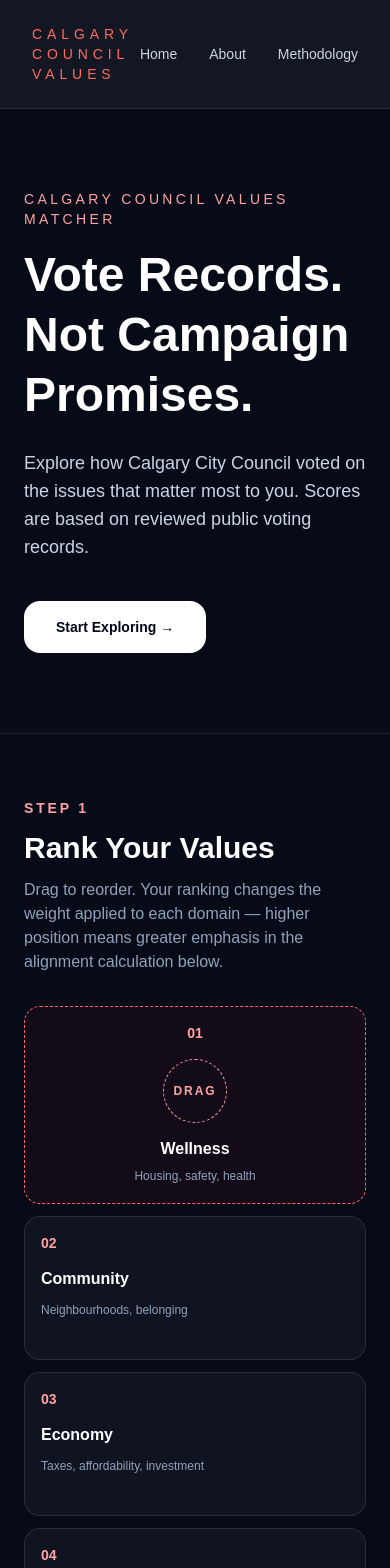
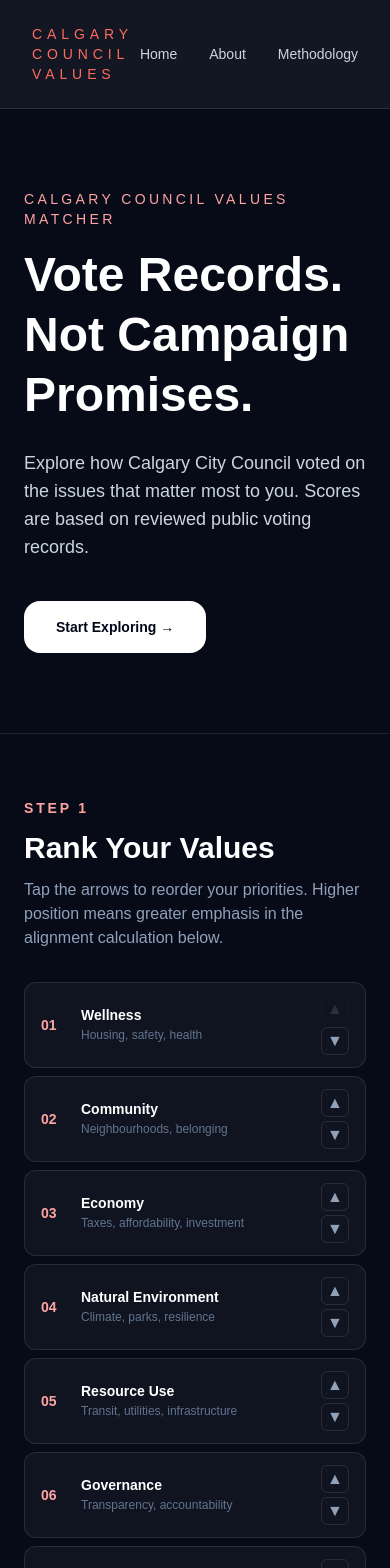
Before and after one commit to dariohudon/calgary-council-values, a Next.js app: page / in a window 390 px wide. Shown: the top 1568 px of the page. Built offline with nearby package versions, Linux system fonts and the light colour scheme.

Commit message:
Add mobile-friendly domain ranking controls

```diff
--- a/app/HomeClient.tsx
+++ b/app/HomeClient.tsx
@@ -179,14 +179,57 @@ export default function HomeClient({
               Step 1
             </p>
             <h2 className="text-3xl font-semibold">Rank Your Values</h2>
-            <p className="mt-3 max-w-3xl text-slate-400">
-              Drag to reorder. Your ranking changes the weight applied to
-              each domain — higher position means greater emphasis in the
-              alignment calculation below.
+            <p className="mt-3 max-w-3xl text-slate-400 md:hidden">
+              Tap the arrows to reorder your priorities. Higher position means
+              greater emphasis in the alignment calculation below.
+            </p>
+            <p className="mt-3 hidden max-w-3xl text-slate-400 md:block">
+              Drag to reorder. Your ranking changes the weight applied to each
+              domain — higher position means greater emphasis in the alignment
+              calculation below.
             </p>
           </div>
 
-          <div className="grid gap-3 md:grid-cols-7">
+          {/* Mobile: arrow-based ranked list */}
+          <ol className="flex flex-col gap-2 md:hidden">
+            {domains.map((domain, index) => (
+              <li
+                key={domain.name}
+                className="flex items-center gap-4 rounded-xl border border-white/10 bg-white/[0.04] px-4 py-3"
+              >
+                <span className="w-6 shrink-0 text-sm font-semibold text-red-300">
+                  {String(index + 1).padStart(2, "0")}
+                </span>
+
+                <div className="min-w-0 flex-1">
+                  <p className="text-sm font-semibold leading-tight">{domain.name}</p>
+                  <p className="mt-0.5 text-xs text-slate-500">{domain.description}</p>
+                </div>
+
+                <div className="flex shrink-0 flex-col gap-1">
+                  <button
+                    onClick={() => moveDomain(index, index - 1)}
+                    disabled={index === 0}
+                    aria-label={`Move ${domain.name} up`}
+                    className="flex h-7 w-7 items-center justify-center rounded-md border border-white/10 text-slate-400 transition hover:border-red-300/40 hover:text-white disabled:pointer-events-none disabled:opacity-20"
+                  >
+                    ▲
+                  </button>
+                  <button
+                    onClick={() => moveDomain(index, index + 1)}
+                    disabled={index === domains.length - 1}
+                    aria-label={`Move ${domain.name} down`}
+                    className="flex h-7 w-7 items-center justify-center rounded-md border border-white/10 text-slate-400 transition hover:border-red-300/40 hover:text-white disabled:pointer-events-none disabled:opacity-20"
+                  >
+                    ▼
+                  </button>
+                </div>
+              </li>
+            ))}
+          </ol>
+
+          {/* Desktop: drag-and-drop grid */}
+          <div className="hidden gap-3 md:grid md:grid-cols-7">
             {domains.map((domain, index) => {
               const isFirst = index === 0;
 
```
